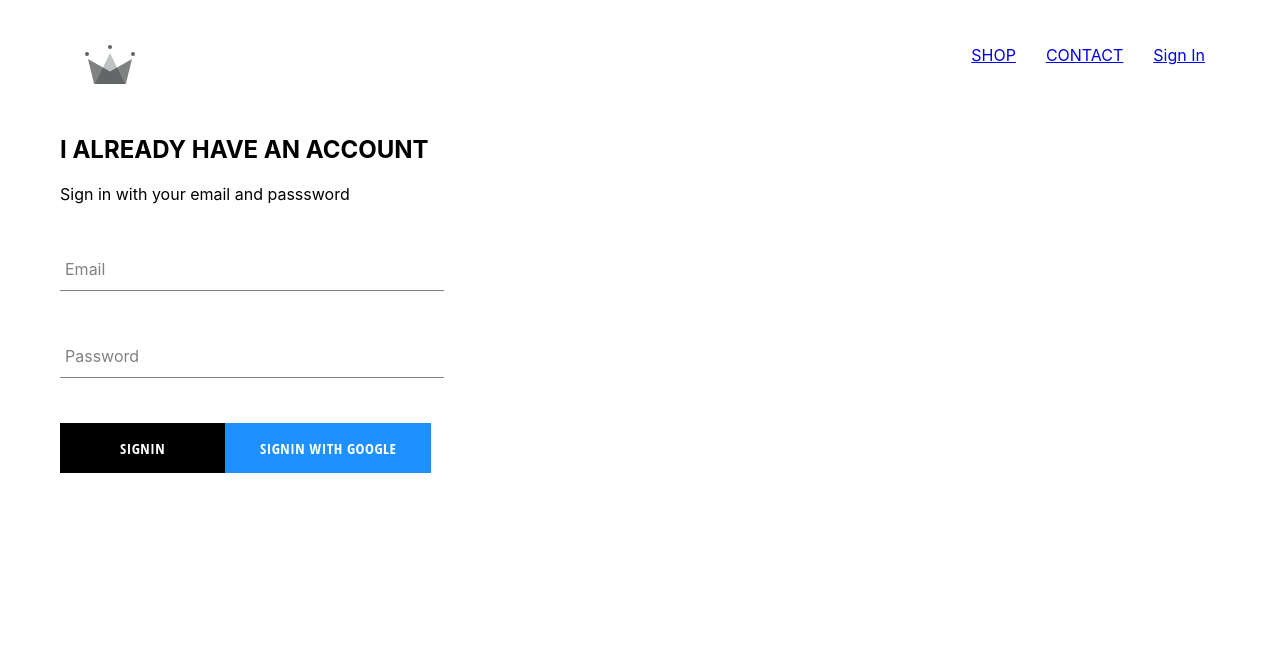
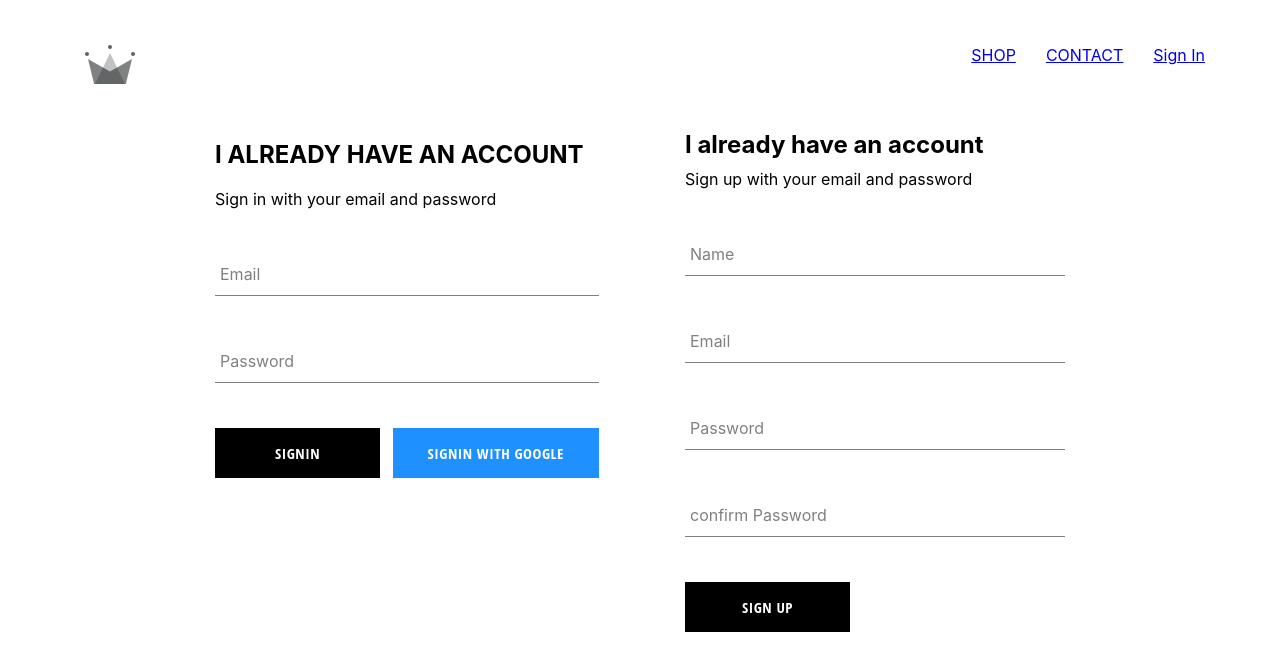
Before and after one commit to AbderrafiiGoutaib/clothing, a React (Create React App) app: page /signin in a window 1280 px wide. Shown: the top 670 px of the page. Built offline with nearby package versions, Linux system fonts and the light colour scheme; no server answers.

Commit message:
SignIn with email password  and SignUp using  firebase

```diff
--- a/src/App.js
+++ b/src/App.js
@@ -6,23 +6,36 @@
 import SignInSignOut from "./Pages/SignIn-SignOut/SignIn-SignOut";
 import HomePage from "./Pages/HomePage/HomePage.component";
 import ShopPage from "./Pages/Shop/ShopPage";
-import { auth } from "./Firebase/Firebase.utils";
+import { auth, createUserProfilDocument } from "./Firebase/Firebase.utils";
 
 class App extends React.Component {
   constructor() {
     super();
 
     this.state = {
-      curentUser: null,
+      currentUser: null,
     };
   }
 
   unsubsccribeFromAuth = null;
 
   componentDidMount() {
-    this.unsubsccribeFromAuth = auth.onAuthStateChanged((user) => {
-      this.setState({ curentUser: user });
-      console.log(user);
+    this.unsubsccribeFromAuth = auth.onAuthStateChanged(async (userAuth) => {
+      if (userAuth) {
+        const userRef = await createUserProfilDocument(userAuth);
+
+        userRef.onSnapshot((snapShot) => {
+          this.setState({
+            currentUser: {
+              id: snapShot.id,
+              ...snapShot.data(),
+            },
+          });
+          console.log(this.state);
+        });
+      }
+
+      this.setState({ currentUser: userAuth });
     });
   }
 
@@ -33,7 +46,10 @@
   render() {
     return (
       <div>
-        <Header currentUser={this.state.curentUser} />
+        <Header
+          currentUser={this.state.currentUser}
+
+        />
         <Switch>
           <Route exact path="/" component={HomePage} />
           <Route exact path="/shop" component={ShopPage} />
--- a/src/Components/Header/Header.jsx
+++ b/src/Components/Header/Header.jsx
@@ -5,7 +5,9 @@
 import { ReactComponent as Logo } from "../../Assets/crown.svg";
 import { auth } from "../../Firebase/Firebase.utils";
 
-const Header = ({ currentUser }) => (
+const Header = ({ currentUser }) => {
+  console.log("mucurrent user" + currentUser);
+  return (
     <div className="header">
       <Link className="logo-container" to="/">
         <Logo className="logo" />
@@ -19,7 +21,7 @@
         </Link>
         {currentUser ? (
           <div className="option" onClick={() => auth.signOut()}>
-          Sign Out
+            SIGN OUT / {currentUser.displayName}
           </div>
         ) : (
           <Link className="option" to="/signin">
@@ -29,5 +31,6 @@
       </div>
     </div>
   );
+};
 
 export default Header;
--- a/src/Components/Sign-in/Sign-in.jsx
+++ b/src/Components/Sign-in/Sign-in.jsx
@@ -2,7 +2,7 @@
 import "./Sign-in.scss";
 import FormInput from "../../Components/FormInput/FormInput";
 import CustomButton from "../../Components/Custom-button/Custom-button";
-import { signInWithGoogle } from "../../Firebase/Firebase.utils";
+import { auth, signInWithGoogle } from "../../Firebase/Firebase.utils";
 
 export default class SignIn extends Component {
   constructor(props) {
@@ -10,14 +10,20 @@
 
     this.state = {
       email: "",
-      passsword: "",
+      password: "",
     };
   }
 
-  HandleSubmit = (event) => {
-    event.prentDefault();
+  HandleSubmit = async (event) => {
+    event.preventDefault();
+    const { email, password } = this.state;
+    try {
+      await auth.signInWithEmailAndPassword(email, password);
 
-    this.setState({ email: "", passsword: "" });
+      this.setState({ email: "", password: "" });
+    } catch (error) {
+      console.log(error);
+    }
   };
   HandleChange = (event) => {
     const { value, name } = event.target;
@@ -28,7 +34,7 @@
     return (
       <div className="sign-in">
         <h2>I ALREADY HAVE AN ACCOUNT</h2>
-        <span>Sign in with your email and passsword</span>
+        <span>Sign in with your email and password</span>
         <form onSubmit={this.HandleSubmit}>
           <FormInput
             name="email"
@@ -42,14 +48,16 @@
             name="password"
             type="password"
             label="Password"
-            value={this.state.passsword}
+            value={this.state.password}
             handelChange={this.HandleChange}
             required
           />
-          <CustomButton type="submit">SignIn</CustomButton>
-          <CustomButton onClick={signInWithGoogle} isGoogleSignIn>
-            SignIn with Google
-          </CustomButton>
+          <div className="buttons">
+            <CustomButton type="submit">SignIn</CustomButton>
+            <CustomButton onClick={signInWithGoogle} isGoogleSignIn>
+              SignIn with Google
+            </CustomButton>
+          </div>
         </form>
       </div>
     );
--- a/src/Components/Sign-in/Sign-in.scss
+++ b/src/Components/Sign-in/Sign-in.scss
@@ -5,7 +5,7 @@
   .title {
     margin: 10px 0;
   }
-  .buttons{
+  .buttons {
     display: flex;
     justify-content: space-between;
   }
--- /dev/null
+++ b/src/Components/SignUp/SignUp.jsx
@@ -0,0 +1,96 @@
+import React from "react";
+import "./SignUp.scss";
+
+import FormInput from "../../Components/FormInput/FormInput";
+import CustomButton from "../../Components/Custom-button/Custom-button";
+import { auth, createUserProfilDocument } from "../../Firebase/Firebase.utils";
+
+export class SignUp extends React.Component {
+  constructor(props) {
+    super(props);
+
+    this.state = {
+      displayName: "",
+      email: "",
+      password: "",
+      confirmPassword: "",
+    };
+  }
+
+  handleSubmit = async (event) => {
+    const { displayName, email, password, confirmPassword } = this.state;
+    event.preventDefault();
+    if (password !== confirmPassword) {
+      alert("passwords don t match");
+      return;
+    }
+
+    try {
+      const { user } = await auth.createUserWithEmailAndPassword(
+        email,
+        password
+      );
+      await createUserProfilDocument(user, { displayName });
+      this.setState({
+        displayName: "",
+        email: "",
+        password: "",
+        confirmPassword: "",
+      });
+    } catch (error) {
+      console.error(error);
+    }
+  };
+
+  handleChange = (event) => {
+    const { name, value } = event.target;
+    this.setState({ [name]: value });
+  };
+
+  render() {
+    const { displayName, email, password, confirmPassword } = this.state;
+    return (
+      <div className="sign-up">
+        <h2 className="title">I already have an account </h2>
+        <span> Sign up with your email and password</span>
+        <form className="sigh-up-form" onSubmit={this.handleSubmit}>
+          <FormInput
+            type="text"
+            name="displayName"
+            label="Name"
+            value={displayName}
+            onChange={this.handleChange}
+            required
+          />
+          <FormInput
+            type="email"
+            name="email"
+            value={email}
+            label="Email"
+            onChange={this.handleChange}
+            required
+          />
+          <FormInput
+            type="password"
+            name="password"
+            value={password}
+            label="Password"
+            onChange={this.handleChange}
+            required
+          />
+          <FormInput
+            type="password"
+            name="confirmPassword"
+            value={confirmPassword}
+            label="confirm Password"
+            onChange={this.handleChange}
+            required
+          />
+          <CustomButton type="Submit"> Sign Up</CustomButton>
+        </form>
+      </div>
+    );
+  }
+}
+
+export default SignUp;
--- /dev/null
+++ b/src/Components/SignUp/SignUp.scss
@@ -0,0 +1,9 @@
+.sign-up{
+    display: flex;
+    flex-direction: column;
+    width: 380px;
+
+    .title{
+        margin: 10px 0;
+    }
+}
--- a/src/Firebase/Firebase.utils.js
+++ b/src/Firebase/Firebase.utils.js
@@ -11,9 +11,31 @@
   appId: "1:207999522919:web:c76f6b65db2babad3d5cc2",
   measurementId: "G-R3RRF4SKPY",
 };
+firebase.initializeApp(config);
+export const createUserProfilDocument = async (userAuth, additioanlData) => {
+  if (!userAuth) return;
+  const userRef = firestore.doc(`users/${userAuth.uid}`);
+  const snapShoot = await userRef.get();
 
-firebase.initializeApp(config);
+  if (!snapShoot.exists) {
+    const { displayName, email } = userAuth;
+    const createdAt = new Date();
+    try {
+      await userRef.set({
+        displayName,
+        email,
+        createdAt,
+        ...additioanlData,
+      });
+    } catch (error) {
+      console.log("error creating user", error.message);
+    }
+  }
+  return userRef;
+};
+
 export const auth = firebase.auth();
+//export const user = auth.currentUser;
 export const firestore = firebase.firestore();
 
 const provider = new firebase.auth.GoogleAuthProvider();
--- a/src/Pages/SignIn-SignOut/SignIn-SignOut.jsx
+++ b/src/Pages/SignIn-SignOut/SignIn-SignOut.jsx
@@ -1,10 +1,13 @@
 import React from "react";
+import "./SignIn-SignOut.scss";
+
 import SignIn from "../../Components/Sign-in/Sign-in";
-import "./SignIn-SignOut.scss";
+import SignUp from "../../Components/SignUp/SignUp";
 
 const SignInSignOut = () => (
   <div className="sign-in-and-sign-out">
     <SignIn />
+    <SignUp />
   </div>
 );
 
--- a/src/Pages/SignIn-SignOut/SignIn-SignOut.scss
+++ b/src/Pages/SignIn-SignOut/SignIn-SignOut.scss
@@ -0,0 +1,6 @@
+.sign-in-and-sign-out{
+width: 850px;
+display: flex;
+justify-content: space-between;
+margin: 30px auto;
+}
```
Lines whose indentation alone changed are shown as unchanged.
